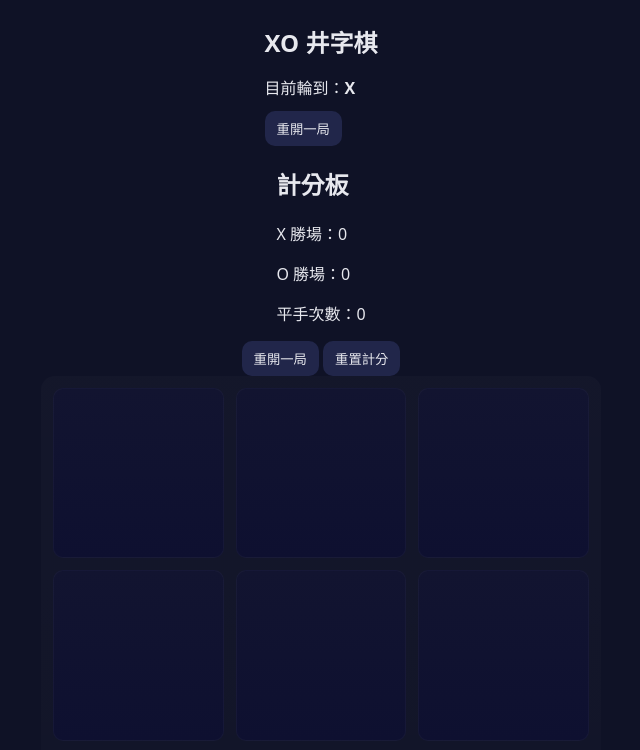
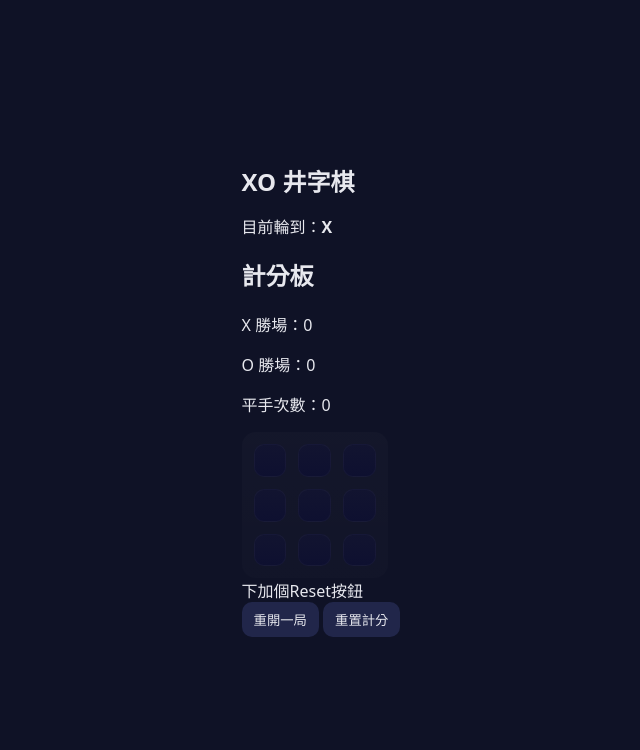
Before and after one commit to s1132962/s1132962.github.io, a plain HTML site: page index.html in a window 1280 px wide. Shown: the top 750 px of the page, without its empty margins (319-959 px from the left). Drawn offline with Linux system fonts and the light colour scheme.

Commit message:
Add files via upload

```diff
--- a/index.html
+++ b/index.html
@@ -13,27 +13,13 @@
     <span>目前輪到：<strong id=“turn”>X</strong></span>
     <span id=“state”></span>
     </div>
-    <section id=“board” class=“board” aria-label=“井字棋棋盤”>
-     <!-- 棋盤容器 (9 格) -->
-    </section>
-     <div class="controls">
-     <button id="reset">重開一局</button>
-     </div>
-    </main>
-     <script src="script.js" defer></script>
-     </body>
-    </html>
     <div class=“scoreboard”>
         <h2>計分板</h2>
         <p>X 勝場：<span id=“score-x”>0</span></p>
         <p>O 勝場：<span id=“score-o”>0</span></p>
         <p>平手次數：<span id=“score-draw”>0</span></p>
         </div>
-        <!-- 控制按鈕 -->
-        <div class=“controls”>
-        <button id=“reset”>重開一局</button>
-        <button id="reset-all">重置計分</button>
-        </div>
+    <section id=“board” class=“board” aria-label=“井字棋棋盤”>
         <section id="board" class="board" aria-label="井字棋棋盤">
             <button class="cell" data-idx="0" ></button>
             <button class="cell" data-idx="1" ></button>
@@ -46,8 +32,12 @@
             <button class="cell" data-idx="8" ></button>
             </section>
             <section>下加個Reset按鈕
-            <section id="board" class="board" aria-label="井字棋棋盤">
     </section>
-            <div class="controls">
-            <button id="reset">重開一局</button>
+    <div class=“controls”>
+        <button id=“reset”>重開一局</button>
+        <button id="reset-all">重置計分</button>
         </div>
+    </main>
+     <script src="script.js" defer></script>
+     </body>
+    </html>
--- a/script.js
+++ b/script.js
@@ -107,6 +107,5 @@ btnReset.addEventListener('click', init);
 btnResetAll.addEventListener('click', ()=>{
     scoreX = scoreO = scoreDraw = 0;
     updateScoreboard();
-    init();
 });
 init();
--- a/styles.css
+++ b/styles.css
@@ -22,8 +22,8 @@ padding:12px; border-radius:14px; width:min(560px, 92%); aspect-ratio:1/1;
 }
 .cell{
     border-radius:10px; background:linear-gradient(180deg,#121430,#0e1030); border:1px solid rgba(255,255,255,0.03);
-    font-size:48px; font-weight:800
-    display grid; place-items:center;
+    font-size:48px; font-weight:800;
+    display : grid; place-items:center;
     cursor:pointer; user-select:none; -webkit-tap-highlight-color:transparent;
     }
     .cell.x{ color:var(--x); }
```
Lines whose indentation alone changed are shown as unchanged.
